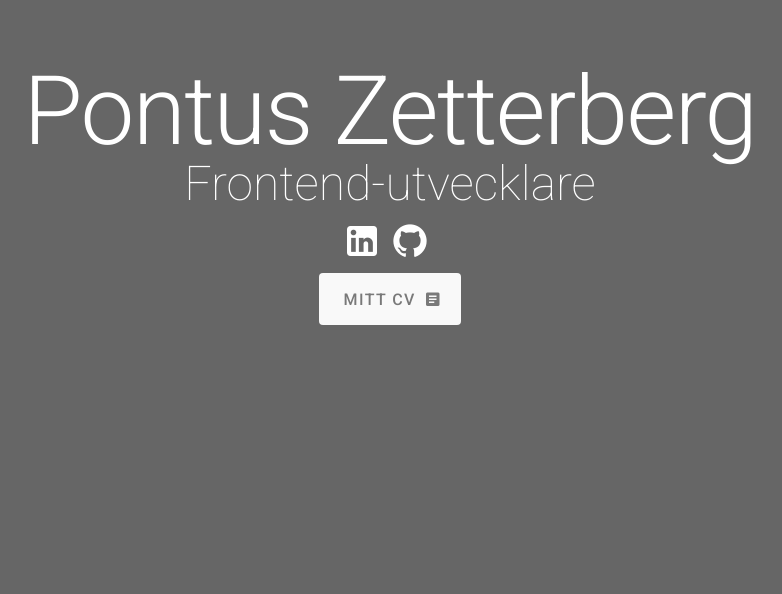
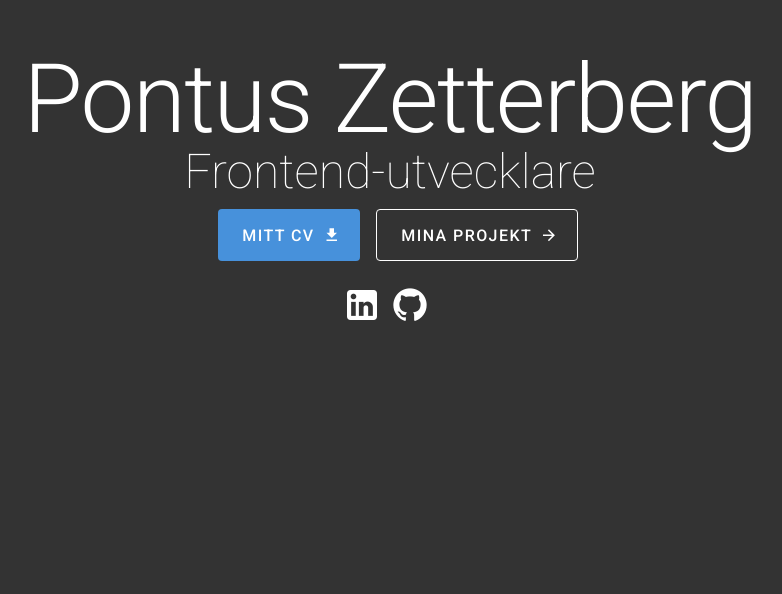
Before and after one commit to Pozee/portfolio, a Vue app: page / in a window 1280 px wide. Shown: the part 206-800 px from the top of the page, without its empty margins (250-1032 px from the left). Built offline with nearby package versions, Linux system fonts and the light colour scheme.

Commit message:
New button layout + scroll behaviour

```diff
--- a/src/App.vue
+++ b/src/App.vue
@@ -6,7 +6,7 @@
           <HelloWorld />
         </div>
       </v-img>
-      <maincontent />
+      <maincontent class="main-content" />
     </v-main>
   </v-app>
 </template>
@@ -37,8 +37,14 @@ export default {
   background-color: black;
   height: 100%;
   width: 100%;
-  opacity: 0.6;
+  opacity: 0.8;
   top: 0;
   z-index: 1;
 }
+.main-content {
+  height: 100vh;
+}
+#btn:hover {
+  color: black !important;
+}
 </style>
--- a/src/components/HelloWorld.vue
+++ b/src/components/HelloWorld.vue
@@ -2,7 +2,16 @@
   <v-container fill-height class="d-flex align-center justify-center flex-column">
     <h1 class="display-4 text-center white--text">Pontus Zetterberg</h1>
     <h4 class="display-2 text-center font-weight-thin white--text">Frontend-utvecklare</h4>
-
+    <v-container class="d-flex justify-center">
+      <v-btn x-large color="primary" id="btn" class="mr-4 ml-4">
+        mitt cv
+        <v-icon right>get_app</v-icon>
+      </v-btn>
+      <v-btn x-large color="white" outlined @click="$vuetify.goTo(target,options)">
+        Mina projekt
+        <v-icon right>mdi-arrow-right</v-icon>
+      </v-btn>
+    </v-container>
     <v-container class="d-flex justify-center">
       <a href="https://www.linkedin.com/in/pontus-zetterberg-a2b739114/" target="_blank">
         <v-icon id="social-icon" x-large color="white" class="mr-1 ml-1">mdi-linkedin</v-icon>
@@ -15,19 +24,21 @@
         <v-icon id="social-icon" x-large color="white" class="mr-1 ml-1 social-icon">mdi-email-send</v-icon>
       </a>
     </v-container>
-
-    <v-btn x-large>
-      mitt cv
-      <v-icon right>mdi-text-box</v-icon>
-    </v-btn>
   </v-container>
 </template>
 
 <script>
+import * as easings from "vuetify/es5/services/goto/easing-patterns";
 export default {
   name: "HelloWorld",
 
-  data: () => ({})
+  data: () => ({
+    target: ".main-content",
+    duration: 600,
+    offset: 0,
+    easing: "easeInOutCubic",
+    easings: Object.keys(easings)
+  })
 };
 </script>
 <style scoped>
```
